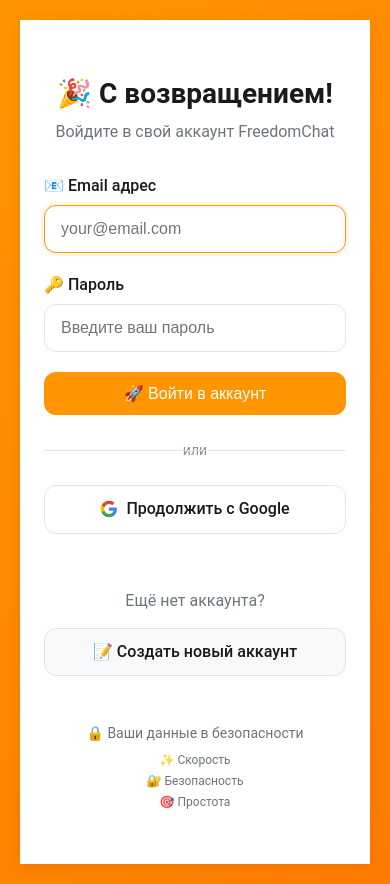
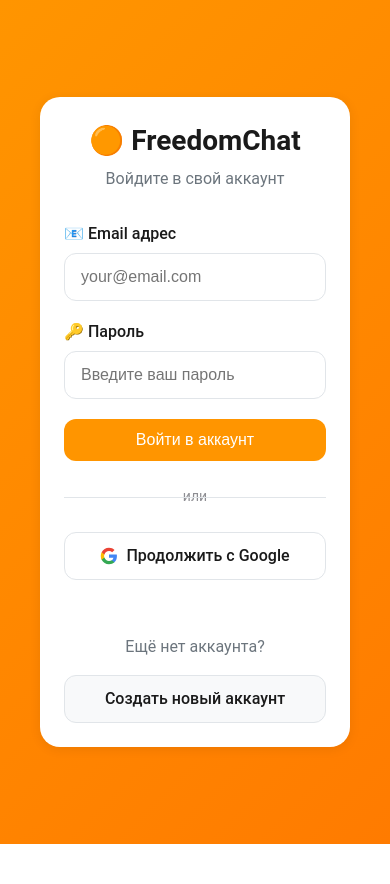
Before and after one commit to KirikProGames/FreedomChat, a Flask app: page /login in a window 390 px wide. After the commit the page ends 844 px from the top, so only its background shows below. Run offline with Flask 3, Linux system fonts and the light colour scheme; some libraries are stand-ins or nearby versions.

Commit message:
Update login.html

```diff
--- a/FreedomChat/templates/login.html
+++ b/FreedomChat/templates/login.html
@@ -1,11 +1,12 @@
+<!-- templates/login.html -->
 {% extends "base.html" %}
 
 {% block content %}
 <div class="auth-wrapper">
     <div class="auth-container">
         <div class="auth-header">
-            <h1 class="auth-title">🎉 С возвращением!</h1>
-            <p class="auth-subtitle">Войдите в свой аккаунт FreedomChat</p>
+            <h1 class="auth-title">🟠 FreedomChat</h1>
+            <p class="auth-subtitle">Войдите в свой аккаунт</p>
         </div>
 
         <form method="POST" class="auth-form">
@@ -20,7 +21,7 @@
             </div>
 
             <button type="submit" class="btn btn-primary" style="width: 100%;">
-                🚀 Войти в аккаунт
+                Войти в аккаунт
             </button>
         </form>
 
@@ -38,91 +39,9 @@
                 Ещё нет аккаунта?
             </p>
             <a href="{{ url_for('register') }}" class="btn btn-secondary" style="width: 100%;">
-                📝 Создать новый аккаунт
+                Создать новый аккаунт
             </a>
-        </div>
-
-        <div style="text-align: center; margin-top: 24px; padding-top: 24px; border-top: 1px solid var(--border);">
-            <p style="color: var(--text-secondary); font-size: 14px;">
-                🔒 Ваши данные в безопасности
-            </p>
-            <div style="display: grid; gap: 4px; font-size: 12px; color: var(--text-secondary); margin-top: 8px;">
-                <div>✨ Скорость</div>
-                <div>🔐 Безопасность</div>
-                <div>🎯 Простота</div>
-            </div>
         </div>
     </div>
 </div>
-
-<style>
-.auth-form {
-    space-y: 24px;
-}
-
-/* Анимации для кнопок */
-.btn {
-    transition: all 0.3s cubic-bezier(0.4, 0, 0.2, 1);
-}
-
-.btn:active {
-    transform: scale(0.98);
-}
-
-/* Улучшения для мобильных */
-@media (max-width: 480px) {
-    .auth-container {
-        margin: 0;
-        border-radius: 0;
-        min-height: 100vh;
-        display: flex;
-        flex-direction: column;
-        justify-content: center;
-    }
-}
-
-/* Фокус состояния */
-.form-input:focus {
-    transform: translateY(-1px);
-}
-</style>
-
-<script>
-document.addEventListener('DOMContentLoaded', function() {
-    // Автофокус на поле email
-    const emailInput = document.querySelector('input[name="email"]');
-    if (emailInput) {
-        setTimeout(() => {
-            emailInput.focus();
-        }, 100);
-    }
-
-    // Валидация формы
-    const form = document.querySelector('.auth-form');
-    if (form) {
-        form.addEventListener('submit', function(e) {
-            const email = document.querySelector('input[name="email"]').value;
-            const password = document.querySelector('input[name="password"]').value;
-
-            if (!email || !password) {
-                e.preventDefault();
-                showNotification('Ошибка', 'Заполните все поля', 'error');
-            }
-        });
-    }
-
-    // Анимация появления
-    const authContainer = document.querySelector('.auth-container');
-    if (authContainer) {
-        authContainer.style.opacity = '0';
-        authContainer.style.transform = 'translateY(20px)';
-
-        setTimeout(() => {
-            authContainer.style.transition = 'all 0.5s ease';
-            authContainer.style.opacity = '1';
-            authContainer.style.transform = 'translateY(0)';
-        }, 100);
-    }
-});
-</script>
 {% endblock %}
```
